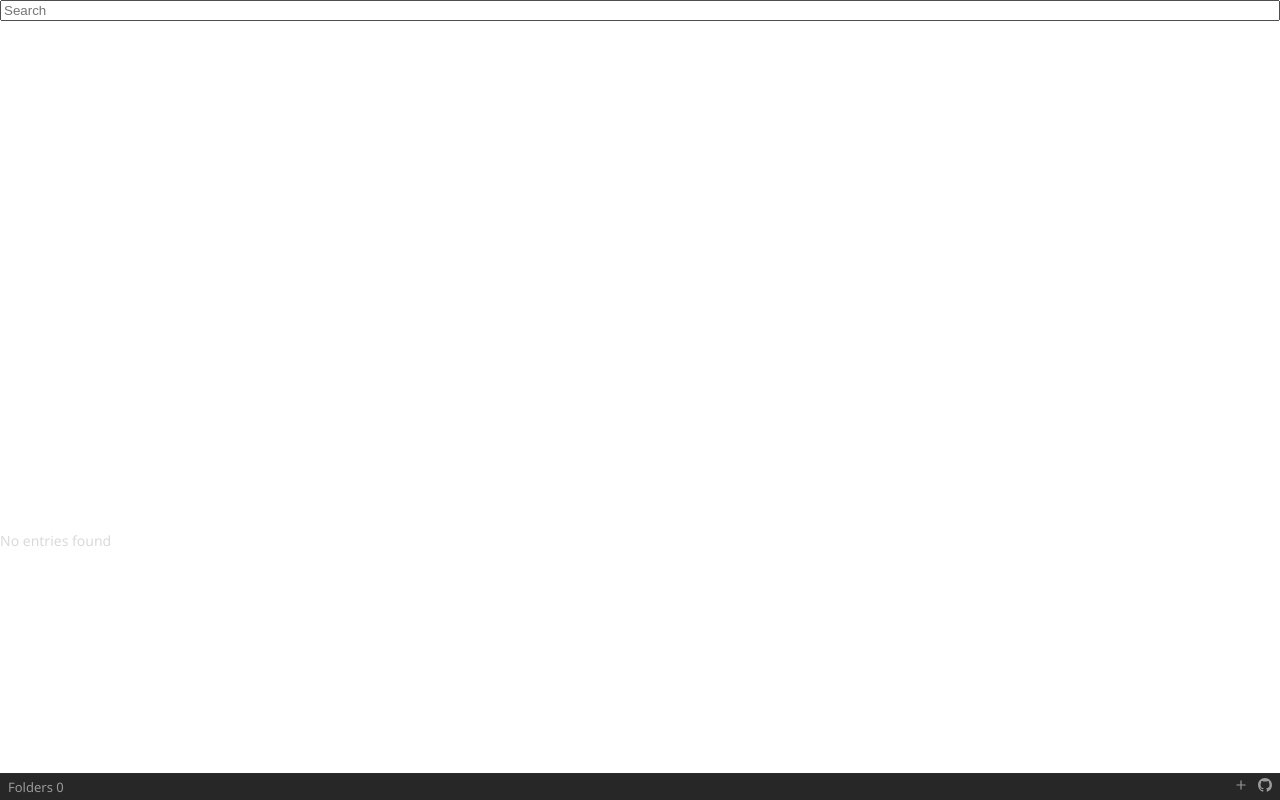
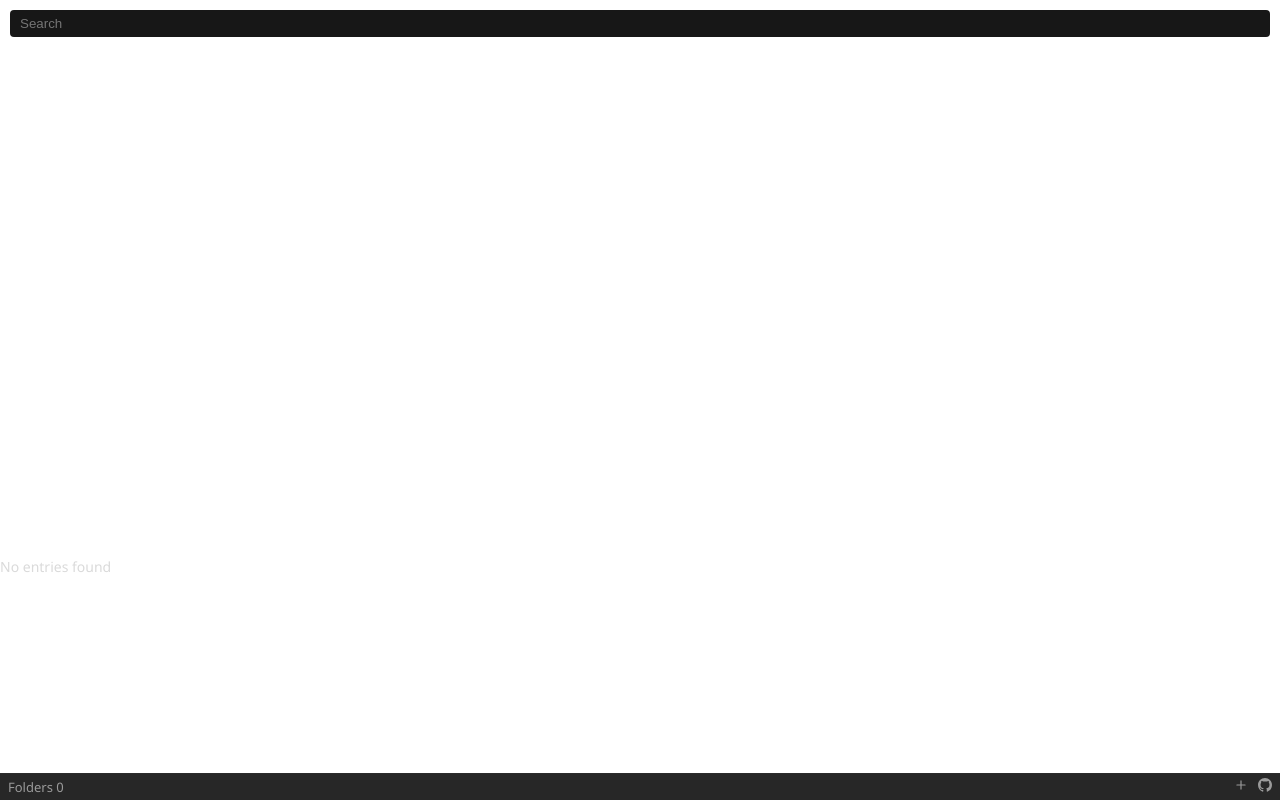
Before and after one commit to guasam/code-explorer, a React (Vite) app: page / in a window 1280 px wide. Built offline with nearby package versions, Linux system fonts and the light colour scheme.

Commit message:
Search bar style

```diff
--- a/src/renderer/App.tsx
+++ b/src/renderer/App.tsx
@@ -138,7 +138,7 @@ export default function App() {
 
   return (
     <div className={basic.app}>
-      <input type="text" placeholder="Search" value={filterText} onChange={(e) => setFilterText(e.target.value)} />
+      <input className="search-input" type="text" placeholder="Search" value={filterText} onChange={(e) => setFilterText(e.target.value)} />
       <List height={510} width={'100%'} itemCount={filteredEntries.length} itemSize={() => 35}>
         {EntryRow}
       </List>
--- a/src/renderer/styles/app.css
+++ b/src/renderer/styles/app.css
@@ -117,3 +117,13 @@ h6 {
   font-size: 13px;
   color: #9a9a9a;
 }
+
+.search-input {
+  padding: 6px 10px;
+  background: #171717;
+  border: 0;
+  margin: 10px;
+  border-radius: 4px;
+  outline: none;
+  color: #ffffff9f;
+}
```
